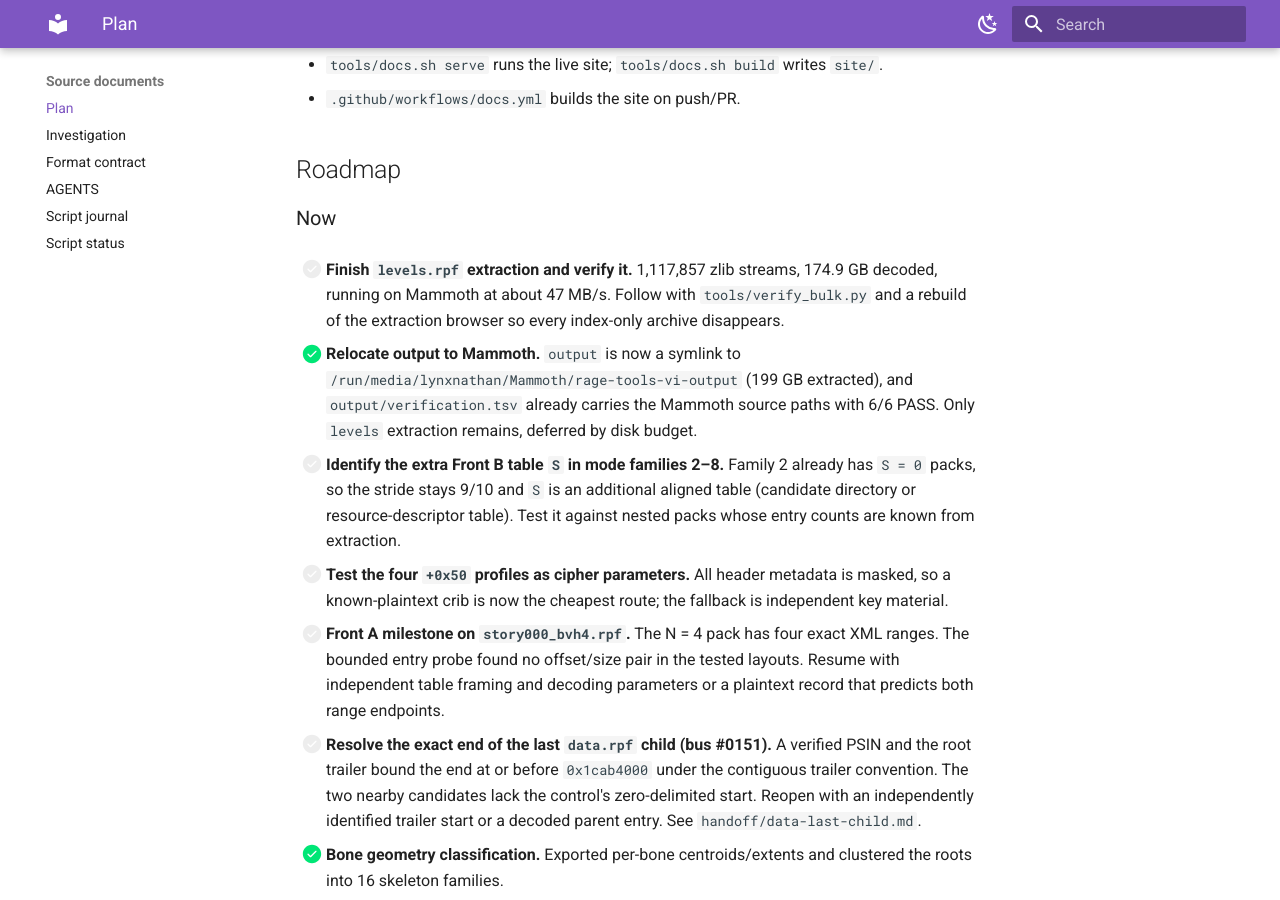
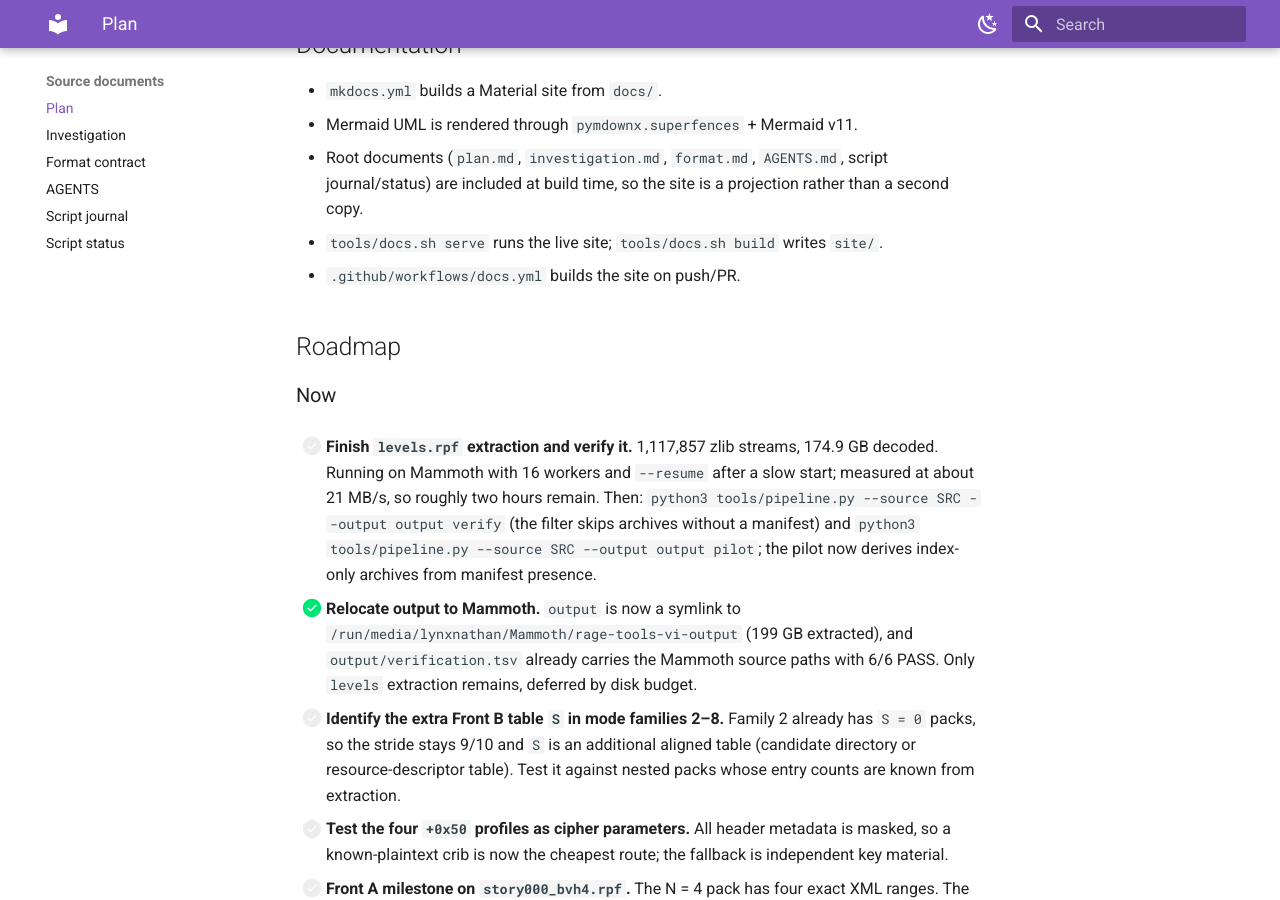
Before and after one commit to lynxnathan/rage-tools-vi, an MkDocs documentation site: the page built from docs/reference/source-plan.md, in a window 1280 px wide and 900 px high, scrolled down 12349 px. Built offline with MkDocs 1.6.1 and Material for MkDocs 9.7.7, drawn with Linux system fonts in a browser that asks for light colours; some of the changed text lies outside the part shown.

Commit message:
docs: record levels extraction throughput and the finish commands

```diff
--- a/plan.md
+++ b/plan.md
@@ -61,6 +61,12 @@ entry identification, coverage, or decoding across the archive set.
   its first XML stream, and compares the exported payload to its known SHA-256.
 - `tools/explorer_large_e2e.sh` opens `data.rpf` and checks GUI cancellation
   and cleanup during indexing in a virtual X11 display.
+- `tools/explorer_anim_e2e.sh` checks opening and navigating the existing
+  4.4 GB `anim.rpf` index under Xvfb.
+- The ignored release test `local_anim_corpus` scanned that archive in 61.20 s
+  and matched all 130,510 stream ranges and sizes to its existing index.
+- Direct offset lookup uses a bounded binary search on ordered range indexes;
+  tests cover the existing `anim.rpf` index beyond 4 GiB.
 
 ### Archive metadata
 
@@ -494,9 +500,12 @@ entry identification, coverage, or decoding across the archive set.
 ### Now
 
 - [ ] **Finish `levels.rpf` extraction and verify it.** 1,117,857 zlib streams,
-  174.9 GB decoded, running on Mammoth at about 47 MB/s. Follow with
-  `tools/verify_bulk.py` and a rebuild of the extraction browser so every
-  index-only archive disappears.
+  174.9 GB decoded. Running on Mammoth with 16 workers and `--resume` after a
+  slow start; measured at about 21 MB/s, so roughly two hours remain. Then:
+  `python3 tools/pipeline.py --source SRC --output output verify` (the filter
+  skips archives without a manifest) and
+  `python3 tools/pipeline.py --source SRC --output output pilot`; the pilot now
+  derives index-only archives from manifest presence.
 
 - [x] **Relocate output to Mammoth.** `output` is now a symlink to
   `/run/media/lynxnathan/Mammoth/rage-tools-vi-output` (199 GB extracted), and
```
